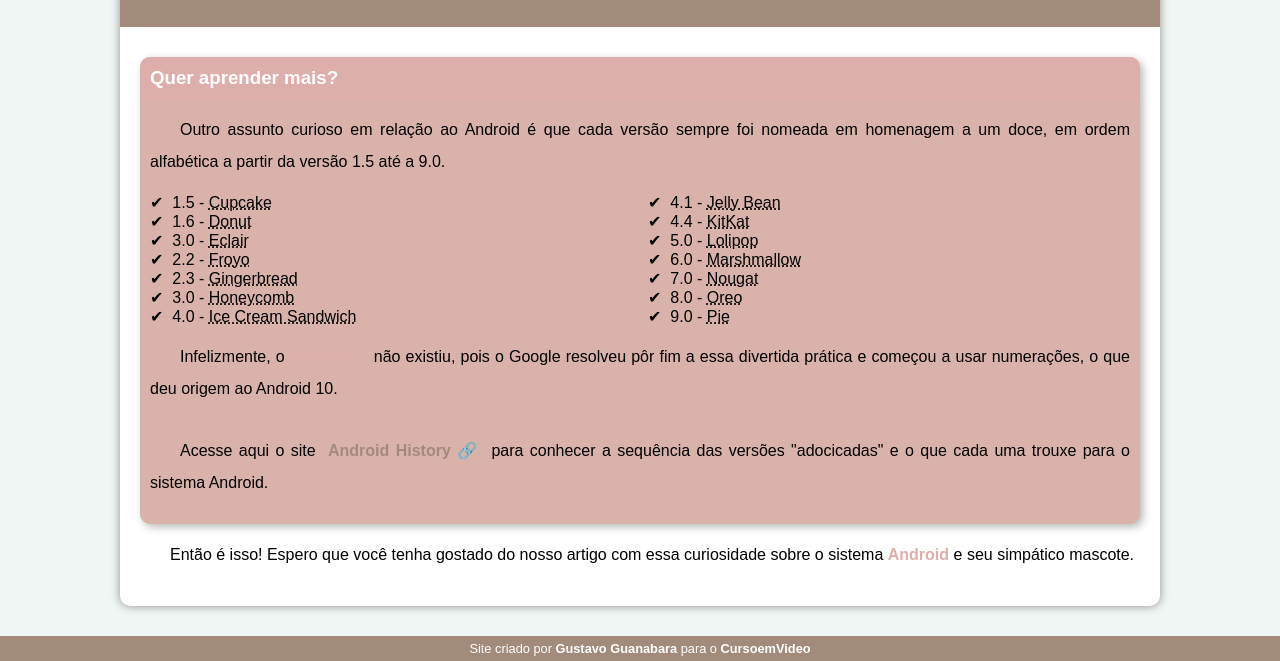
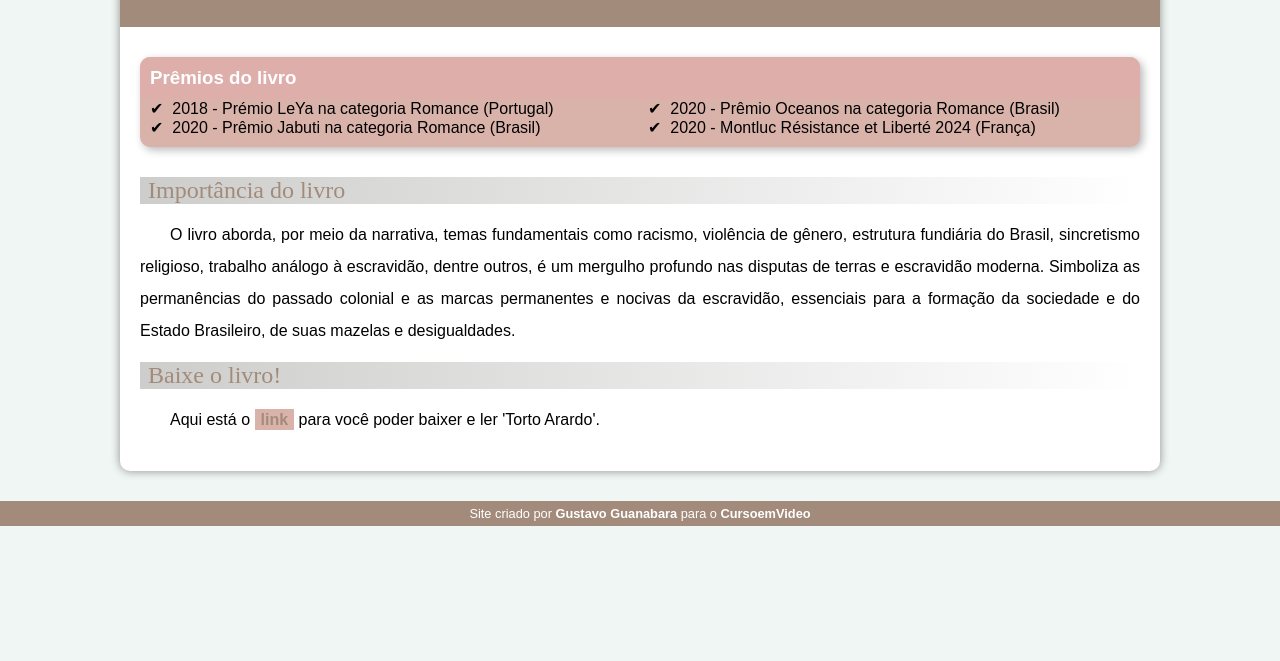
Before and after one commit to Yarlley31/projeto-site-torto-arado, a plain HTML site: page index.html in a window 1280 px wide. Shown: the part 2738-3399 px from the top of the page. After the commit the page ends 3264 px from the top, so only its background shows below. Drawn offline with Linux system fonts and the light colour scheme; a web font is replaced by a local one.

Commit message:
Update index.html

```diff
--- a/index.html
+++ b/index.html
@@ -3,7 +3,7 @@
 <head>
     <meta charset="UTF-8">
     <meta name="viewport" content="width=device-width, initial-scale=1.0">
-    <title>Como surgiu o mascote do Android?</title>
+    <title>Torto Arado</title>
     <link rel="shortcut icon" href="imagens/favicon.ico" type="image/x-icon">
     <link rel="stylesheet" href="style/style.css">
 </head>
@@ -53,37 +53,35 @@
             </div>
 
             <aside>
-                <h3>Quer aprender mais?</h3>
+                <h3>Prêmios do livro</h3>
 
-                <p>Outro assunto curioso em relação ao Android é que cada versão sempre foi nomeada em homenagem a um doce, em ordem alfabética a partir da versão 1.5 até a 9.0.</p>
+                <!-- <p>Outro assunto curioso em relação ao Android é que cada versão sempre foi nomeada em homenagem a um doce, em ordem alfabética a partir da versão 1.5 até a 9.0.</p> -->
 
                 <ul>
-                    <li>1.5 - <abbr title="Bolo de Copo">Cupcake</abbr></li>
-                    <li>1.6 - <abbr title="Rosquinha">Donut</abbr></li>
-                    <li>3.0 - <abbr title="Bomba">Eclair</abbr></li>
-                    <li>2.2 - <abbr title="Iorgurte Congelado">Froyo</abbr></li>
-                    <li>2.3 - <abbr title="Biscoito de Gengibre">Gingerbread</abbr></li>
-                    <li>3.0 - <abbr title="Favo de Mel">Honeycomb</abbr></li>
-                    <li>4.0 - <abbr title="Sanduíche de Sorvete">Ice Cream Sandwich</abbr></li>
-                    <li>4.1 - <abbr title="Jujuba">Jelly Bean</abbr></li>
-                    <li>4.4 - <abbr title="KitKat">KitKat</abbr></li>
-                    <li>5.0 - <abbr title="Pirulito">Lolipop</abbr></li>
-                    <li>6.0 - <abbr title="Marshmallow">Marshmallow</abbr></li>
-                    <li>7.0 - <abbr title="Torrone">Nougat</abbr>
-                    <li>8.0 - <abbr title="Oreo">Oreo</abbr></li>
-                    <li>9.0 - <abbr title="Torta">Pie</abbr></li>
+                    <li>2018 - Prémio LeYa na categoria Romance (Portugal)</abbr></li>
+                    <li>2020 - Prêmio Jabuti na categoria Romance (Brasil)</abbr></li>
+
+                    <li>2020 - Prêmio Oceanos na categoria Romance (Brasil)</abbr></li>
+                    <li>2020 - Montluc Résistance et Liberté 2024 (França)</abbr></li>
+
                 </ul>
-                <p>
+                <!-- <p>
                     Infelizmente, o <strong>Android Q</strong> não existiu, pois o Google resolveu pôr fim a essa divertida prática e começou a usar numerações, o que deu origem ao Android 10.
                 </p>
 
                 <p>
                     Acesse aqui o site <a href="https://www.android.com/intl/en_uk/history/#/donut" target="_blank" class="externo">Android History</a> para conhecer a sequência das versões "adocicadas" e o que cada uma trouxe para o sistema Android.
                 </p>
+                 -->
+            </aside>
+            <!-- só pra dar o espancinho que preciso -->
+            <p> </p>
+            <h2>Importância do livro</h2>
 
-            </aside>
+            <p>O livro aborda, por meio da narrativa, temas fundamentais como racismo, violência de gênero, estrutura fundiária do Brasil, sincretismo religioso, trabalho análogo à escravidão, dentre outros, é um mergulho profundo nas disputas de terras e escravidão moderna. Simboliza as permanências do passado colonial e as marcas permanentes e nocivas da escravidão,  essenciais para a formação da sociedade e do Estado Brasileiro, de suas mazelas e desigualdades.</p>
 
-            <p>Então é isso! Espero que você tenha gostado do nosso artigo com essa curiosidade sobre o sistema <strong>Android</strong> e seu simpático mascote.</p>
+            <h2>Baixe o livro!</h2>
+            <p>Aqui está o <a href="">link</a> para você poder baixer e ler 'Torto Arardo'.</p>
         </article>
     </main>
     <footer>
```
